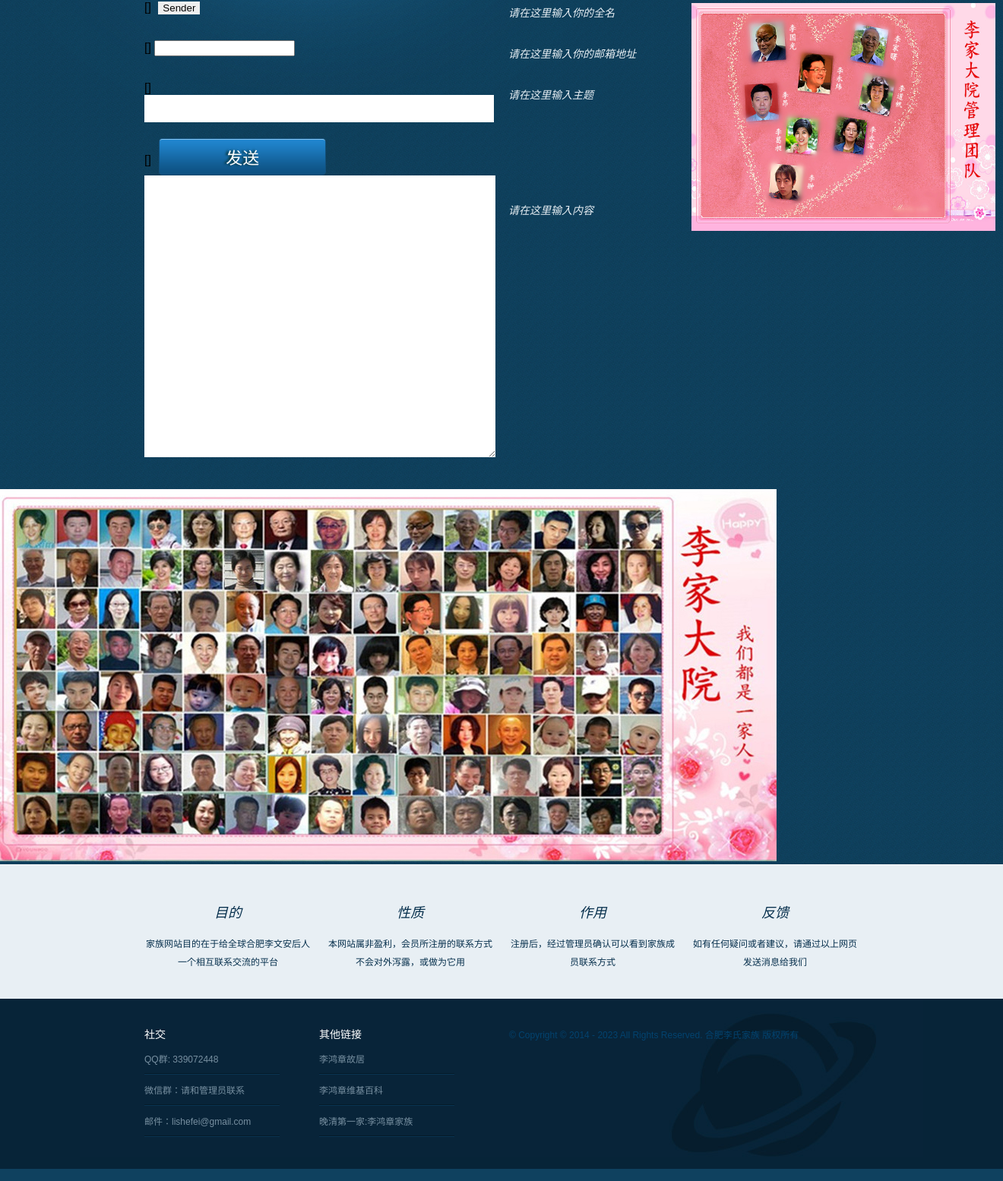
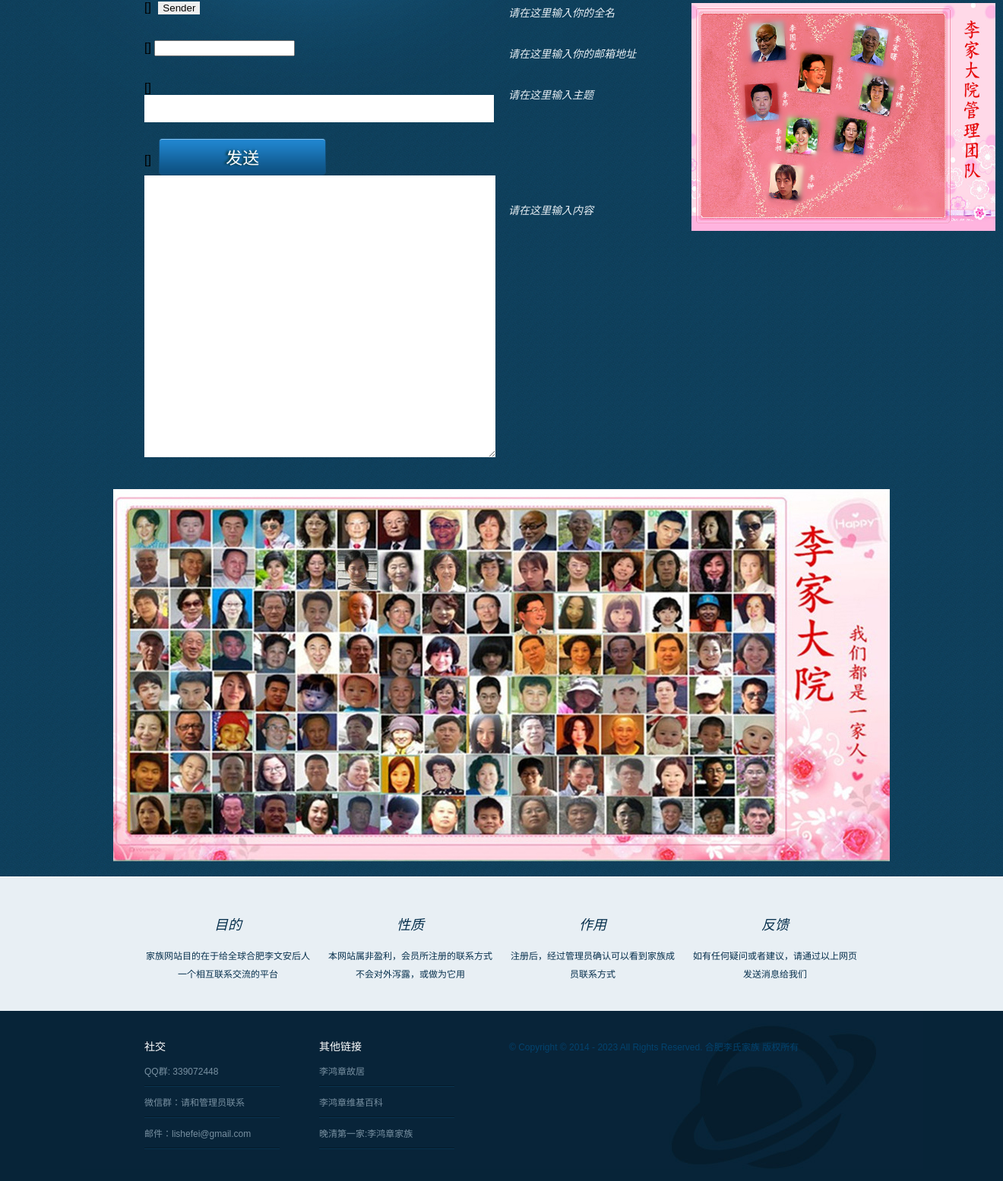
Before and after one commit to lichong012245/hefei-lis, a Django app: template lis/templates/lis/contact.html in a window 1320 px wide. Shown: the part 190-1745 px from the top of the page at 76% size. Run offline with Django 3.2, Linux system fonts and the light colour scheme; the template is opened without the code that fills it, so the values that code supplies are empty, except form fields; tables that the repository leaves empty hold one stand-in row (values such as "Sample post"); form fields are guessed from the names that the template uses; parts of the project's set-up code (start-up, migrations or seed data) failed here and were passed over; some libraries are stand-ins or nearby versions.

Commit message:
center pic on contact form

```diff
--- a/lis/templates/lis/contact.html
+++ b/lis/templates/lis/contact.html
@@ -49,8 +49,9 @@
 	</div>
 	<div class="photos">
 					<div class="viewer">
-
+	<p style="text-align:center">
 	<img src="{% static "lis/images/lhz/ppp.jpg" %}">
+    </p>
 </div>
 </div>
 	<div id="footer">
```
